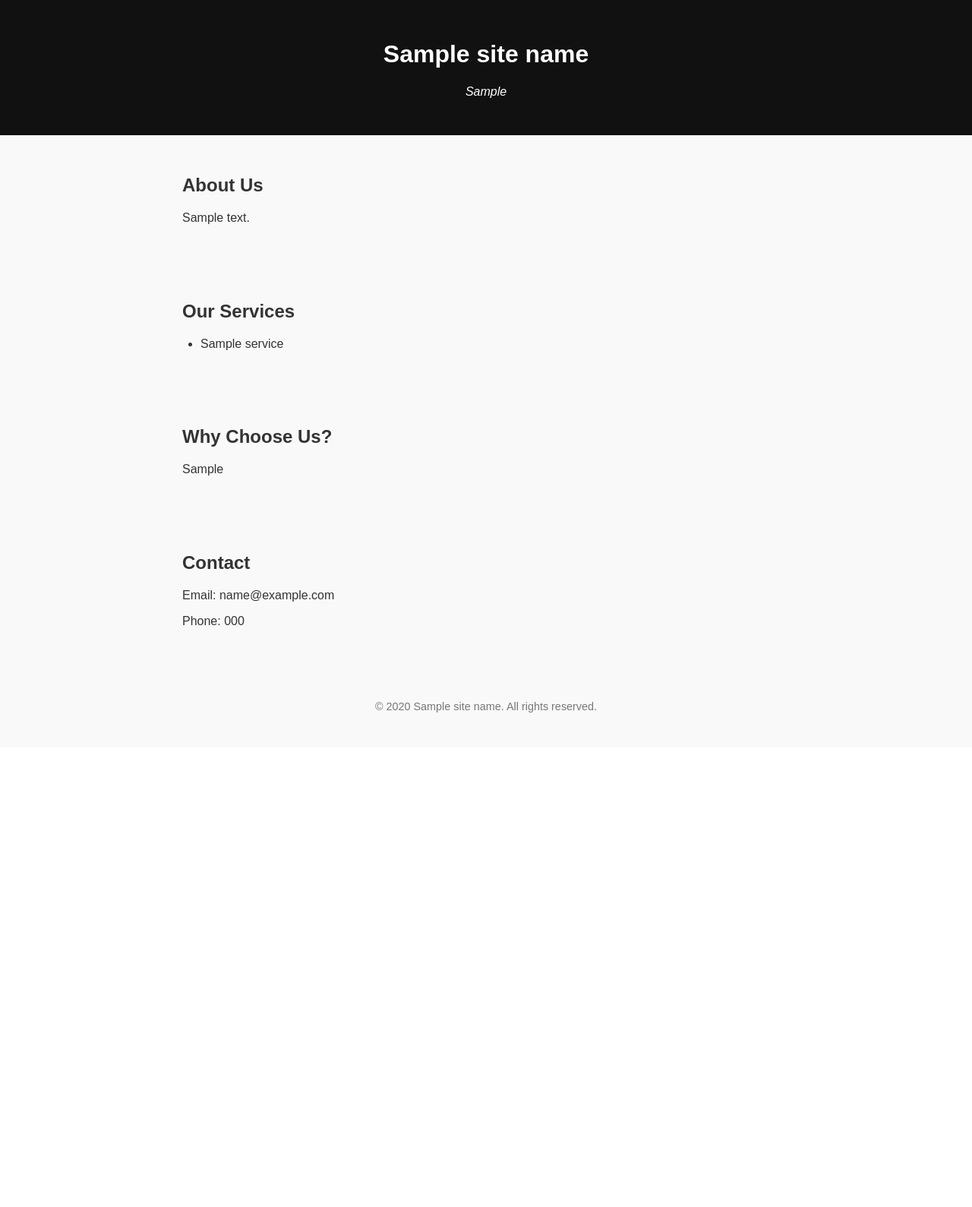
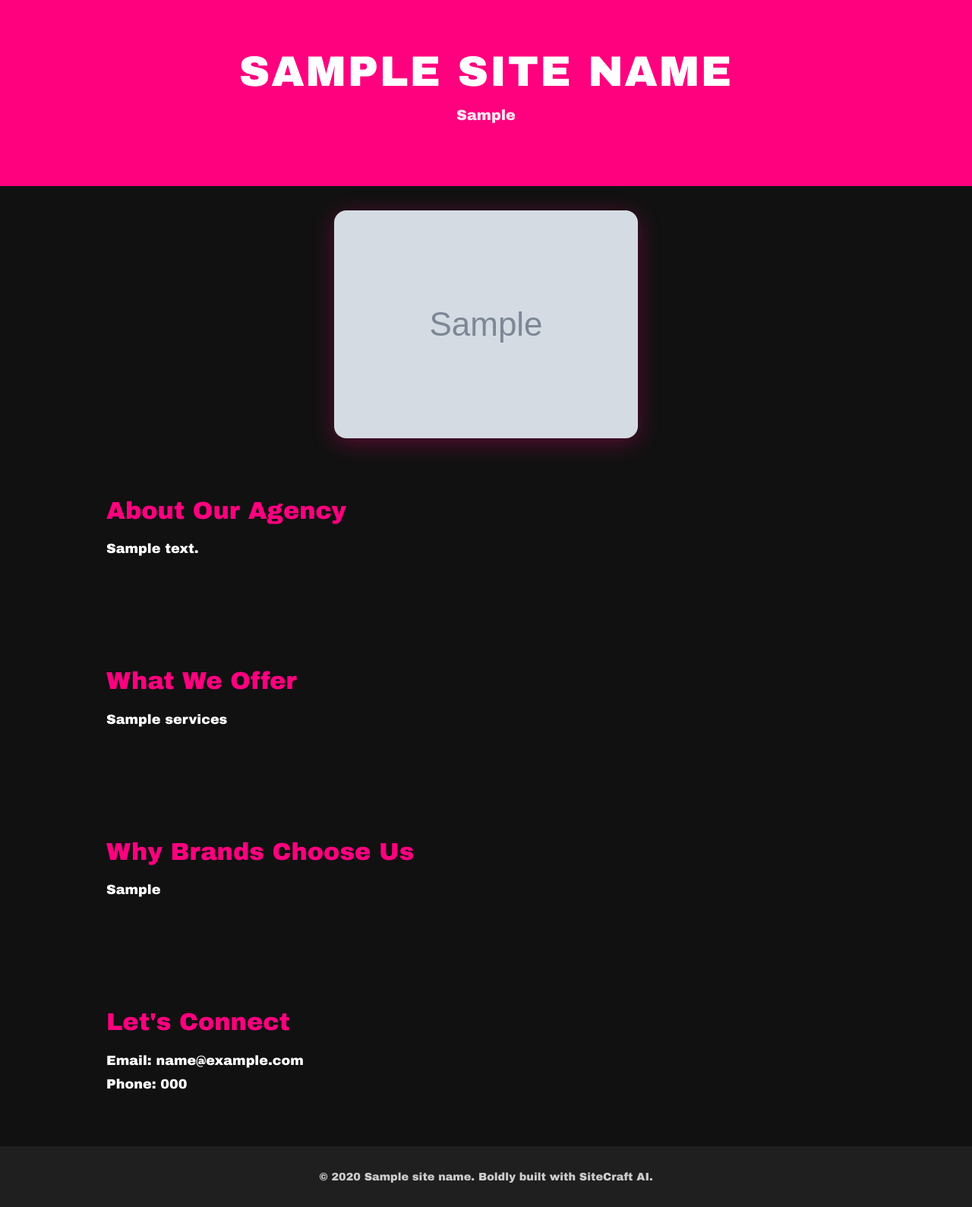
Before and after one commit to chehanvey-ctrl/sitecraft-backend, a Python web app: template templates/bold_brand_builder.html in a window 1280 px wide. Shown: the whole page at 76% size. Before the commit the page ends 938 px from the top, so only its background shows below. Run offline with Jinja, Linux system fonts and the light colour scheme; the template is opened without the code that fills it: most values are stand-ins (such as "Sample title", 1, 10 or a date in 2020); grey boxes marked "Sample" are stand-in pictures.

Commit message:
Update bold_brand_builder.html

```diff
--- a/templates/bold_brand_builder.html
+++ b/templates/bold_brand_builder.html
@@ -6,32 +6,65 @@
   <title>{{ site_name }}</title>
   <style>
     body {
-      font-family: Arial, sans-serif;
       margin: 0;
-      padding: 0;
-      background: #f9f9f9;
-      color: #333;
+      font-family: 'Arial Black', Gadget, sans-serif;
+      background-color: #111111;
+      color: #ffffff;
     }
+
     header {
-      background-color: #111;
-      color: white;
-      padding: 2rem;
+      background-color: #ff007f;
+      padding: 4rem 2rem;
       text-align: center;
     }
+
+    header h1 {
+      font-size: 3.5rem;
+      margin: 0;
+      text-transform: uppercase;
+      letter-spacing: 2px;
+    }
+
+    header p {
+      font-size: 1.2rem;
+      color: #ffe4f0;
+      margin-top: 1rem;
+    }
+
+    .ai-image {
+      text-align: center;
+      margin-top: 2rem;
+    }
+
+    .ai-image img {
+      max-width: 90%;
+      border-radius: 16px;
+      box-shadow: 0 6px 30px rgba(255, 0, 127, 0.3);
+    }
+
     section {
-      padding: 2rem;
-      max-width: 800px;
+      padding: 3rem 2rem;
+      max-width: 1000px;
       margin: auto;
     }
-    ul {
-      list-style-type: disc;
-      padding-left: 1.5rem;
+
+    section h2 {
+      font-size: 2rem;
+      color: #ff007f;
+      margin-bottom: 1rem;
     }
+
+    section p {
+      font-size: 1.1rem;
+      line-height: 1.8;
+    }
+
     footer {
+      background-color: #1f1f1f;
       text-align: center;
       padding: 2rem;
+      color: #cccccc;
       font-size: 0.9rem;
-      color: #777;
     }
   </style>
 </head>
@@ -39,36 +72,35 @@
 
   <header>
     <h1>{{ site_name }}</h1>
-    <p><em>{{ site_tagline }}</em></p>
+    <p>{{ site_tagline }}</p>
   </header>
 
+  <div class="ai-image">
+    <img src="{{ ai_image_url }}" alt="AI-generated brand visual">
+  </div>
+
   <section>
-    <h2>About Us</h2>
+    <h2>About Our Agency</h2>
     <p>{{ about_us }}</p>
   </section>
 
   <section>
-    <h2>Our Services</h2>
-    <ul>
-      {% for service in services %}
-        <li>{{ service }}</li>
-      {% endfor %}
-    </ul>
+    <h2>What We Offer</h2>
+    <p>{{ services }}</p>
   </section>
 
   <section>
-    <h2>Why Choose Us?</h2>
+    <h2>Why Brands Choose Us</h2>
     <p>{{ value_proposition }}</p>
   </section>
 
   <section>
-    <h2>Contact</h2>
-    <p>Email: {{ contact_email }}</p>
-    <p>Phone: {{ contact_phone }}</p>
+    <h2>Let's Connect</h2>
+    <p>Email: {{ contact_email }}<br/>Phone: {{ contact_phone }}</p>
   </section>
 
   <footer>
-    <p>© {{ year }} {{ site_name }}. All rights reserved.</p>
+    © {{ year }} {{ site_name }}. Boldly built with SiteCraft AI.
   </footer>
 
 </body>
```
